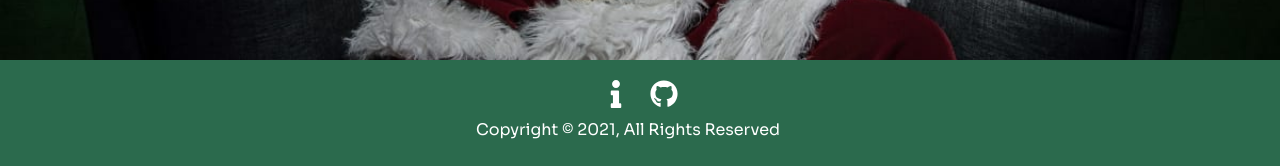
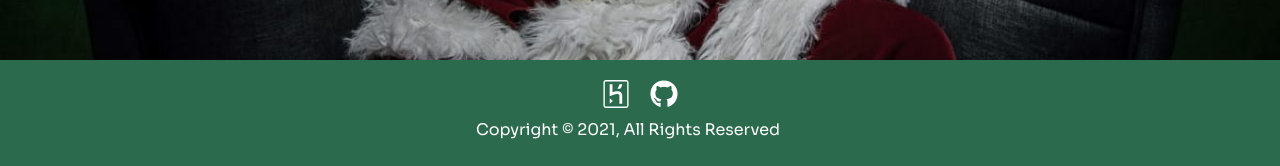
Before and after one commit to annsabie/dear-santa, a React (Create React App) app in the folder client/: page / in a window 1280 px wide. Shown: the part 632-798 px from the top of the page. Built offline with nearby package versions, Linux system fonts and the light colour scheme; the HTML template or start-up script is replaced by a standard one.

Commit message:
changed icon to heroku on footer.js

```diff
--- a/client/src/components/footer/Footer.js
+++ b/client/src/components/footer/Footer.js
@@ -1,5 +1,6 @@
 // import fontaswesome icons
-import { FaGithub, FaInfo } from "react-icons/fa";
+import { FaGithub } from "react-icons/fa";
+import { SiHeroku } from "react-icons/si";
 import './footer.css'
 import 'bootstrap/dist/css/bootstrap.min.css'
 
@@ -24,11 +25,11 @@ function Footer() {
               <a
                 onMouseEnter={handleMouseEnter}
                 onMouseLeave={handleMouseLeave}
-                href= "/about"
+                href= "#"
                 target="_blank"
                 rel="noreferrer"
               >
-                <FaInfo id="footer-icons" />
+                <SiHeroku id="footer-icons" />
               </a>
               {/* a link GitHub*/}
               <a
--- a/client/src/pages/home/Why.js
+++ b/client/src/pages/home/Why.js
@@ -42,7 +42,7 @@ class Why extends Component {
           <h2 justifyContent="center">Why choose us?</h2>
         </Box>
 
-        <div style={{ width: "100%" }}>
+        <div style={{ width: "auto" }}>
           <Box
             sx={{
               display: "flex",
--- a/client/src/pages/home/WishSection.js
+++ b/client/src/pages/home/WishSection.js
@@ -13,7 +13,7 @@ class WishSection extends Component {
         <img
           src={Wish}
           style={{
-            width: "65%",
+            width: "75%",
           }}
         ></img>
       </div>
```
Also changed, not shown: client/src/pages/home/Card2.js (+9 -14 lines).
